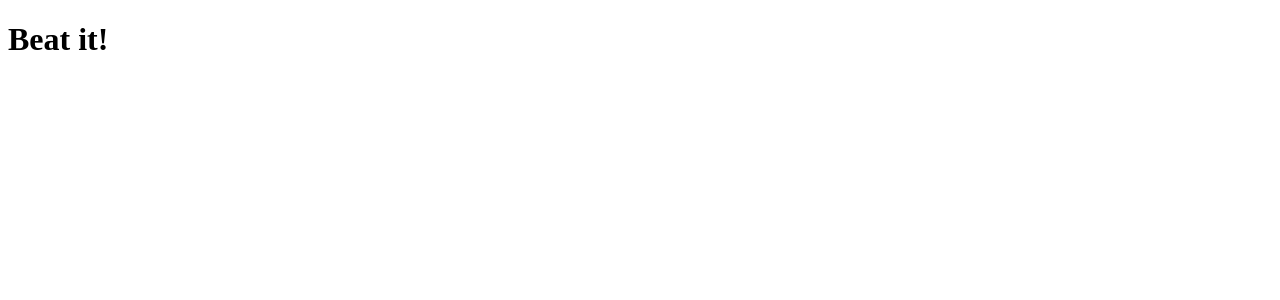
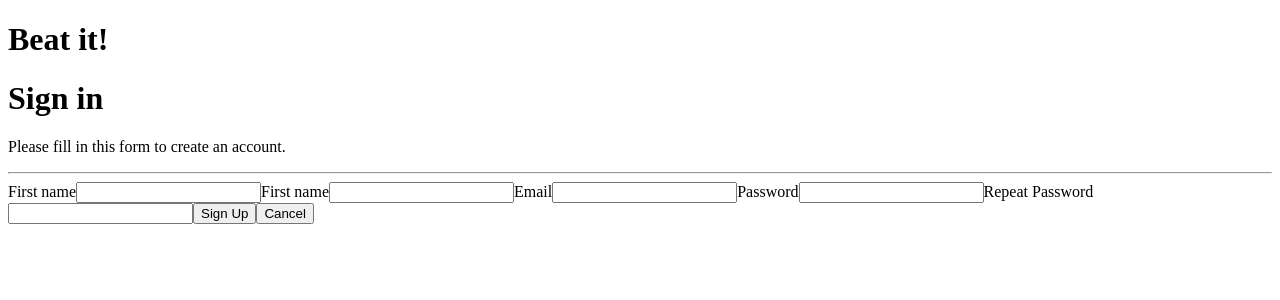
Before and after one commit to Poddyman0/project-planning-example, a React (Vite) app: page / in a window 1280 px wide. Shown: the top 300 px of the page. Built offline with nearby package versions, Linux system fonts and the light colour scheme.

Commit message:
Sign-up Form component

```diff
--- a/src/App.jsx
+++ b/src/App.jsx
@@ -1,9 +1,11 @@
 import "./App.css";
+import { SignupForm } from "./Components/SignupForm";
 
 function App() {
   return (
     <>
       <h1>Beat it!</h1>
+      <SignupForm />
     </>
   );
 }
--- /dev/null
+++ b/src/Components/SignupForm.jsx
@@ -0,0 +1,28 @@
+export function SignupForm() {
+  return (
+    <div>
+      <form>
+        <h1>Sign in</h1>
+        <p>Please fill in this form to create an account.</p>
+        <hr />
+        <label htmlFor="firstname">First name</label>
+        <input type="text" name="firstname" id="firstname" />
+
+        <label htmlFor="lastname">First name</label>
+        <input type="text" name="lastname" id="lastname" />
+
+        <label htmlFor="email">Email</label>
+        <input type="email" name="email" id="email" />
+
+        <label htmlFor="password">Password</label>
+        <input type="password" name="password" id="password" />
+
+        <label htmlFor="password-repeat">Repeat Password</label>
+        <input type="password" name="password-repeat" id="password-repeat" />
+
+        <button type="submit">Sign Up</button>
+        <button type="reset">Cancel</button>
+      </form>
+    </div>
+  );
+}
```
